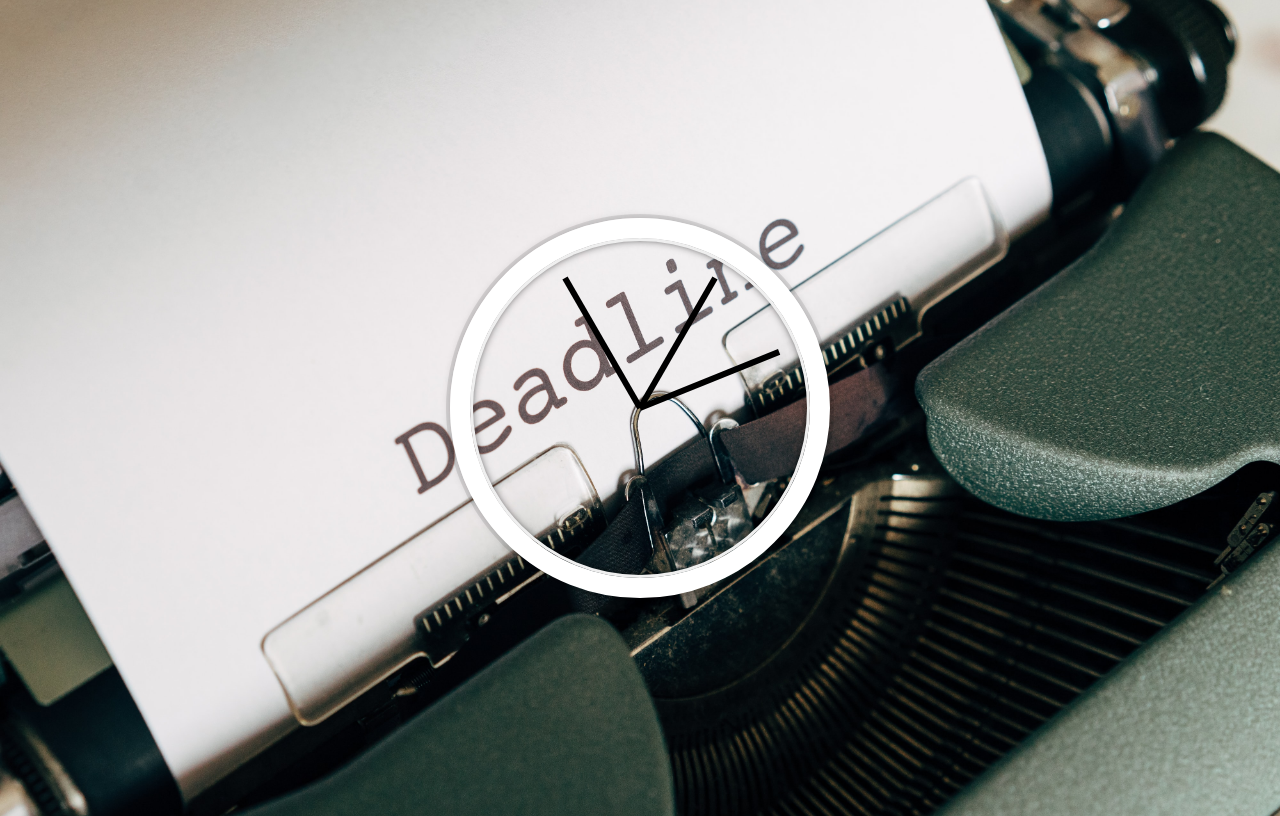
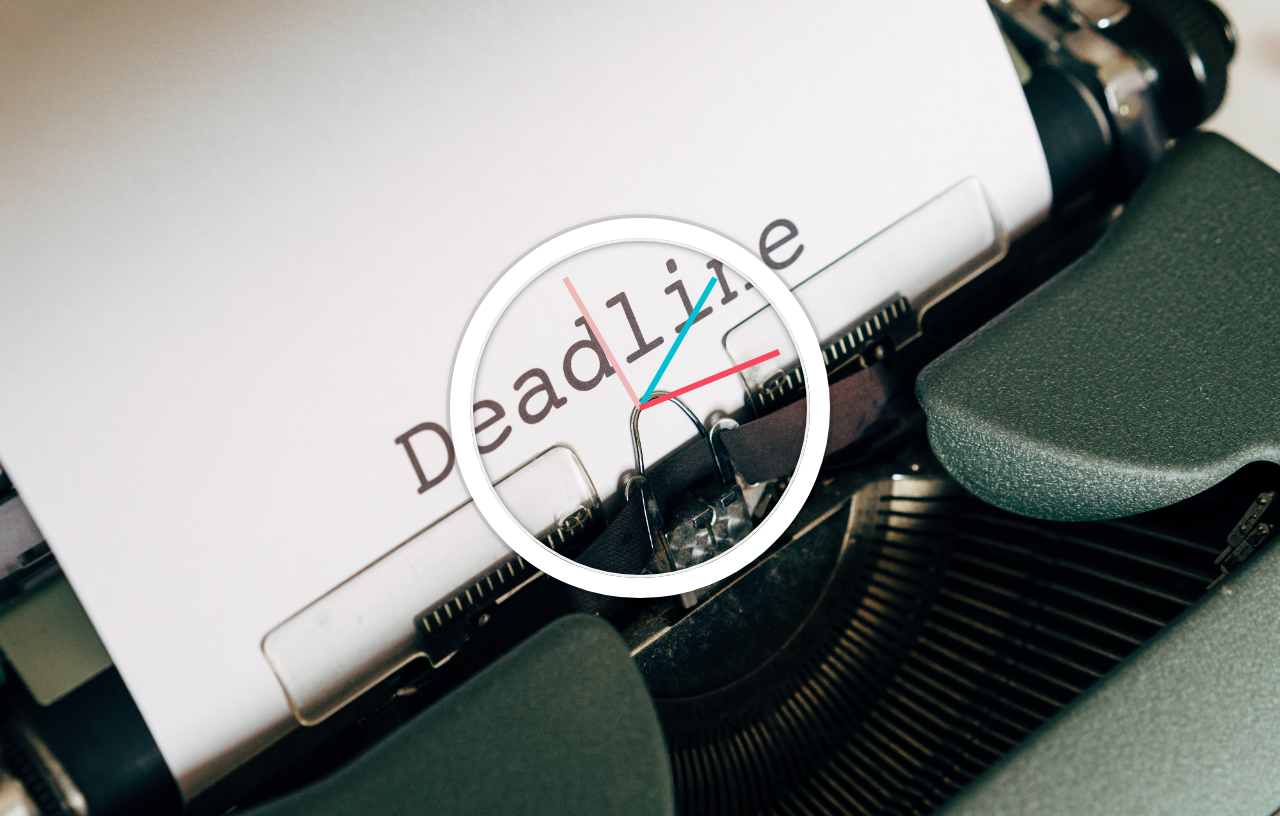
Before and after one commit to balbaal/js30, a plain HTML site: page clock/index.html in a window 1280 px wide. Drawn offline with Linux system fonts and the light colour scheme.

Commit message:
style: color pin

```diff
--- a/clock/style.css
+++ b/clock/style.css
@@ -43,3 +43,15 @@ body {
   transition: all 0.5s;
   transition-timing-function: cubic-bezier(0, 2.23, 0.25, 1);
 }
+
+.second-pin {
+  background-color: #f8485e;
+}
+
+.minute-pin {
+  background-color: #efb7b7;
+}
+
+.hour-pin {
+  background-color: #00c1d4;
+}
```
